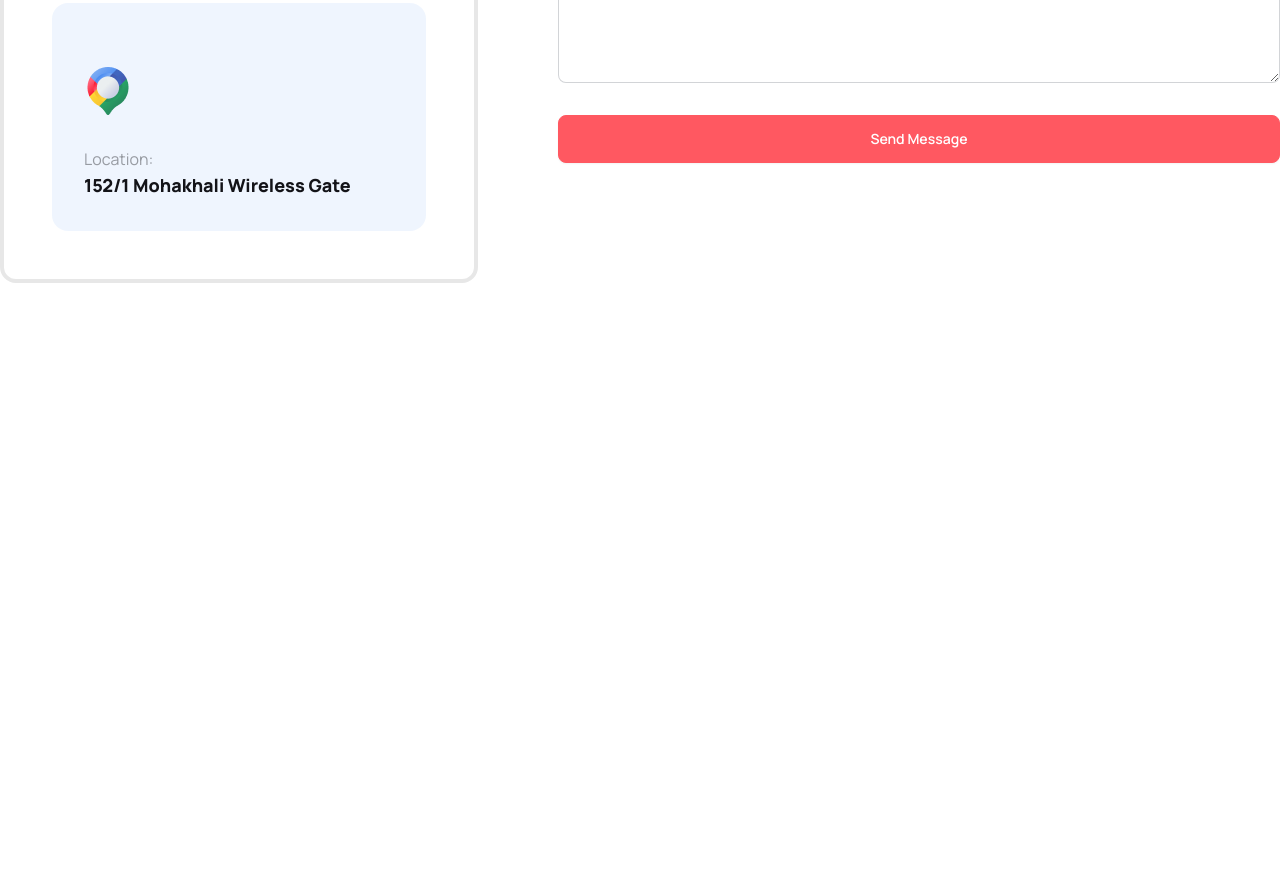
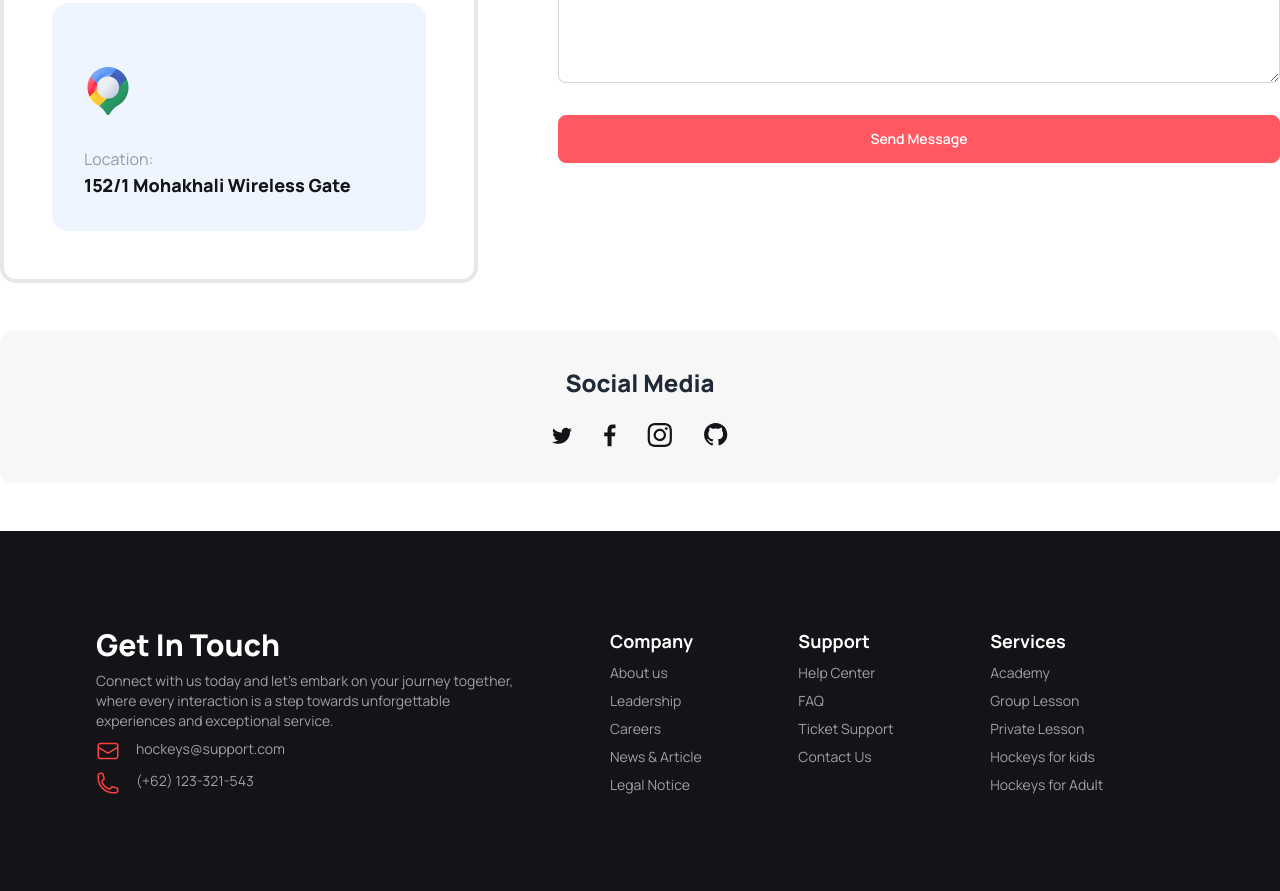
Before and after one commit to mahir-dhiyan/b9-a3, a plain HTML site: page index.html in a window 1280 px wide. Shown: the part 4015-4906 px from the top of the page. Before the commit the page ends 4298 px from the top, so only its background shows below. Drawn offline with nearby package versions, Linux system fonts and the light colour scheme.

Commit message:
Footer added/ Social Media section fixed

```diff
--- a/index.html
+++ b/index.html
@@ -474,8 +474,50 @@
             </div>
         </div>
         <!-- Social Media Banner -->
+        <div class=" flex  flex-col  items-center my-4 py-9 lg:my-12 bg-[#13131808] rounded-xl">
+            <h3 class="font-extrabold text-2xl">Social Media</h3>
+            <img src="Images/Social.svg" alt="" class="w-44 mt-6">
+        </div>
     </main>
-    <footer></footer>
+    <!-- Footer Section -->
+
+    <footer class="footer p-24 bg-[#131318] text-[#FFFFFF99]">
+        <aside>
+            <h3 class="text-3xl font-extrabold text-[#FFFFFF]"> Get In Touch</h3>
+            <p>Connect with us today and let's embark on your journey together,<br> where every interaction is a step
+                towards unforgettable <br>experiences and exceptional service.</p>
+            <div class="flex gap-4"><img src="Images/kham.png" alt="">
+                <p>hockeys@support.com</p>
+            </div>
+            <div class="flex gap-4"><img src="Images/red-phn.png" alt="">
+                <p>(+62) 123-321-543</p>
+            </div>
+        </aside>
+        <nav>
+            <h6 class="text-[#FFFFFF]  font-bold text-lg">Company</h6>
+            <a class="link link-hover">About us</a>
+            <a class="link link-hover">Leadership</a>
+            <a class="link link-hover">Careers</a>
+            <a class="link link-hover">News & Article</a>
+            <a class="link link-hover">Legal Notice</a>
+        </nav>
+        <nav>
+            <h6 class="text-[#FFFFFF]  font-bold text-lg">Support</h6>
+            <a class="link link-hover">Help Center</a>
+            <a class="link link-hover">FAQ</a>
+            <a class="link link-hover">Ticket Support</a>
+            <a class="link link-hover">Contact Us</a>
+        </nav>
+        <nav>
+            <h6 class="text-[#FFFFFF]  font-bold text-lg">Services</h6>
+            <a class="link link-hover">Academy</a>
+            <a class="link link-hover">Group Lesson</a>
+            <a class="link link-hover">Private Lesson</a>
+            <a class="link link-hover">Hockeys for kids</a>
+            <a class="link link-hover">Hockeys for Adult</a>
+        </nav>
+    </footer>
+
 </body>
 
 </html>
```
Also changed, not shown: Images/Social.svg (added), Images/kham.png (added), Images/red-phn.png (added).
